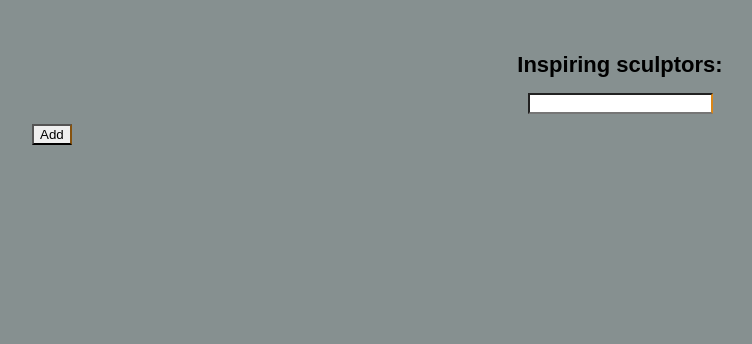
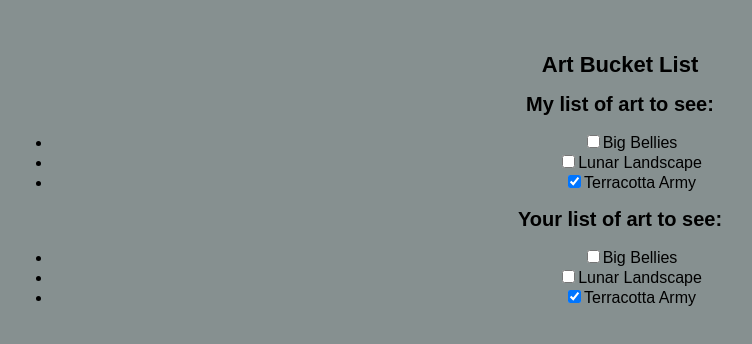
Before and after one commit to neerajkrmehta/react_self, a React (Vite) app in the folder react/: page / in a window 1280 px wide. Shown: the top 344 px of the page, without its empty margins (20-772 px from the left). Built offline with nearby package versions, Linux system fonts and the light colour scheme.

Commit message:
ArtBucketList

```diff
--- a/react/src/App.jsx
+++ b/react/src/App.jsx
@@ -1,39 +1,70 @@
-import { useState } from "react";
-import reactLogo from "./assets/react.svg";
-import viteLogo from "/vite.svg";
-import "./App.css";
-import Profile from "./Components/Profile";
-import Button from "./Components/Button/Button";
-import list from "./Components/Data/Data";
-import getFinalState from "./Components/ProcessQueue";
+import { useState } from 'react'
+import reactLogo from './assets/react.svg'
+import viteLogo from '/vite.svg'
+import './App.css'
+import Profile from './Components/Profile'
+import Button from './Components/Button/Button'
+import list from './Components/Data/Data'
+import getFinalState from './Components/ProcessQueue'
 
-let nextId = 0;
+let nextId = 3;
+const initialList = [
+  { id: 0, title: "Big Bellies", seen: false },
+  { id: 1, title: "Lunar Landscape", seen: false },
+  { id: 2, title: "Terracotta Army", seen: true },
+];
+
 
 function App() {
-  const [name, setName] = useState("");
-  const [artists, setArtists] = useState([]);
+const [myList, setMyList] = useState(initialList);
+const [yourList, setYourList] = useState(initialList);
 
+function handleToggleMyList(artworkId, nextSeen) {
+  const myNextList = [...myList];
+  const artwork = myNextList.find((a) => a.id === artworkId);
+  artwork.seen = nextSeen;
+  setMyList(myNextList);
+}
+
+function handleToggleYourList(artworkId, nextSeen) {
+  const yourNextList = [...yourList];
+  const artwork = yourNextList.find((a) => a.id === artworkId);
+  artwork.seen = nextSeen;
+  setYourList(yourNextList);
+}
+
+
+return (
+  <>
+    <h1>Art Bucket List</h1>
+    <h2>My list of art to see:</h2>
+    <ItemList artworks={myList} onToggle={handleToggleMyList} />
+    <h2>Your list of art to see:</h2>
+    <ItemList artworks={yourList} onToggle={handleToggleYourList} />
+  </>
+);
+}
+function ItemList({ artworks, onToggle }) {
   return (
-    <>
-      <h1>Inspiring sculptors:</h1>
-      <input value={name} onChange={(e) => setName(e.target.value)} />
-      <button
-        onClick={() => {
-          artists.push({
-            id: nextId++,
-            name: name,
-          });
-        }}
-      >
-        Add
-      </button>
-      <ul>
-        {artists.map((artist) => (
-          <li key={artist.id}>{artist.name}</li>
-        ))}
-      </ul>
-    </>
+    <ul>
+      {artworks.map((artwork) => (
+        <li key={artwork.id}>
+          <label>
+            <input
+              type="checkbox"
+              checked={artwork.seen}
+              onChange={(e) => {
+                onToggle(artwork.id, e.target.checked);
+              }}
+            />
+            {artwork.title}
+          </label>
+        </li>
+      ))}
+    </ul>
   );
 }
 
-export default App;
+
+
+export default App
```
